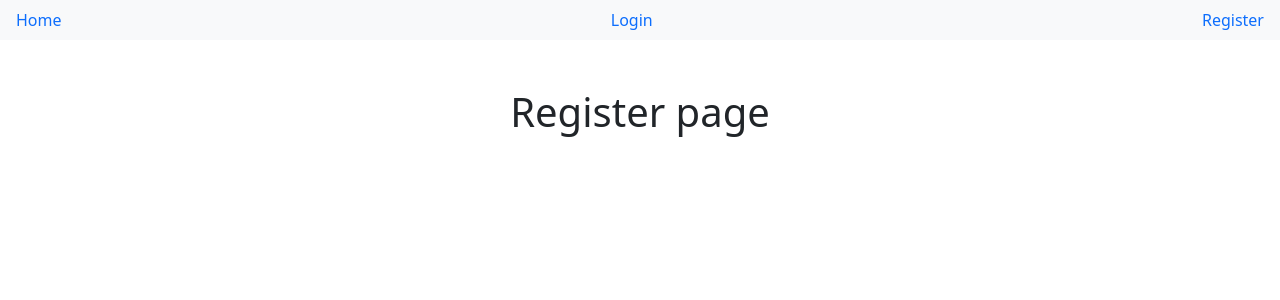
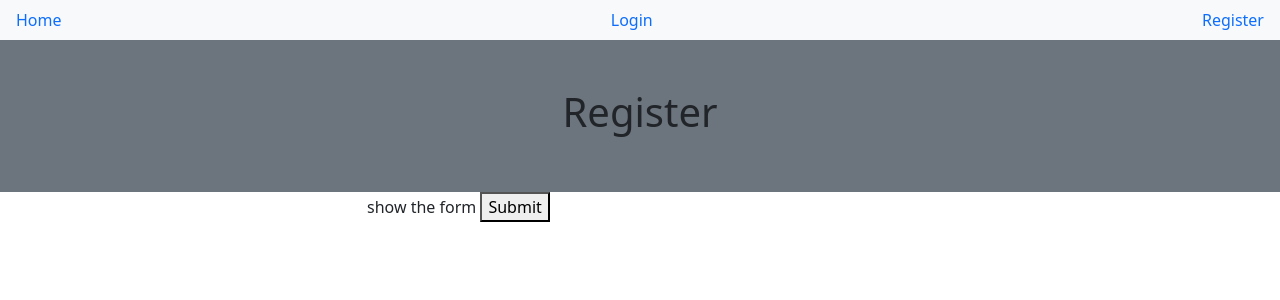
Before and after one commit to ninomiyadaisuke/booking-app-typescript, a React (Create React App) app in the folder client/: page /register in a window 1280 px wide. Shown: the top 300 px of the page. Built offline with nearby package versions, Linux system fonts and the light colour scheme.

Commit message:
Register page

```diff
--- a/client/src/auth/Register.tsx
+++ b/client/src/auth/Register.tsx
@@ -1,11 +1,33 @@
-import React from 'react'
+import React, { useState } from "react";
 
-const Register:React.FC = () => {
+const Register: React.FC = () => {
+  const [name, setName] = useState<string>("");
+  const [email, setEmail] = useState<string>("");
+  const [password, setPassword] = useState<string>("");
+
+  const handleSubmit = () => {
+    alert("send user info to backend");
+  };
+
+
+  const registerForm = () => (
+    <form onSubmit={handleSubmit}>
+      show the form <button type="submit">Submit</button>{" "}
+    </form>
+  );
+
   return (
-    <div className="container-fluid h1 p-5 text-center">
-      Register page
-    </div>
-  )
-}
+    <form>
+      <div className="container-fluid bg-secondary p-5 text-center">
+        <h1>Register</h1>
+      </div>
+      <div className="container">
+        <div className="row">
+          <div className="col-md-6 offset-md-3">{registerForm()}</div>
+        </div>
+      </div>
+    </form>
+  );
+};
 
-export default Register
+export default Register;
```
